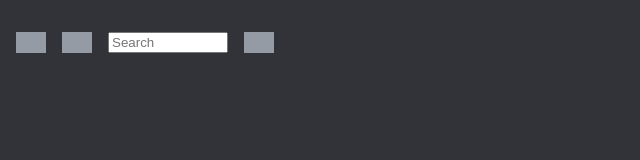
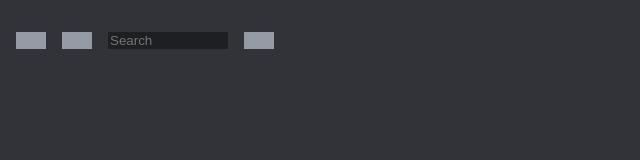
Before and after one commit to Annie-Huang/discord-search-input-css, a website: page index.html in a window 1280 px wide. Shown: the whole page, without its empty margins (0-640 px from the left). Drawn offline with Linux system fonts and the light colour scheme.

Commit message:
Change color to match discord one.

```diff
--- a/style.css
+++ b/style.css
@@ -25,6 +25,9 @@ body {
 }
 
 .input {
+  background-color: var(--bg-color-dark);
+  color: var(--foreground-color);
+  border: none;
   width: 9em;
   transition: width 0.25s;
 }
```
